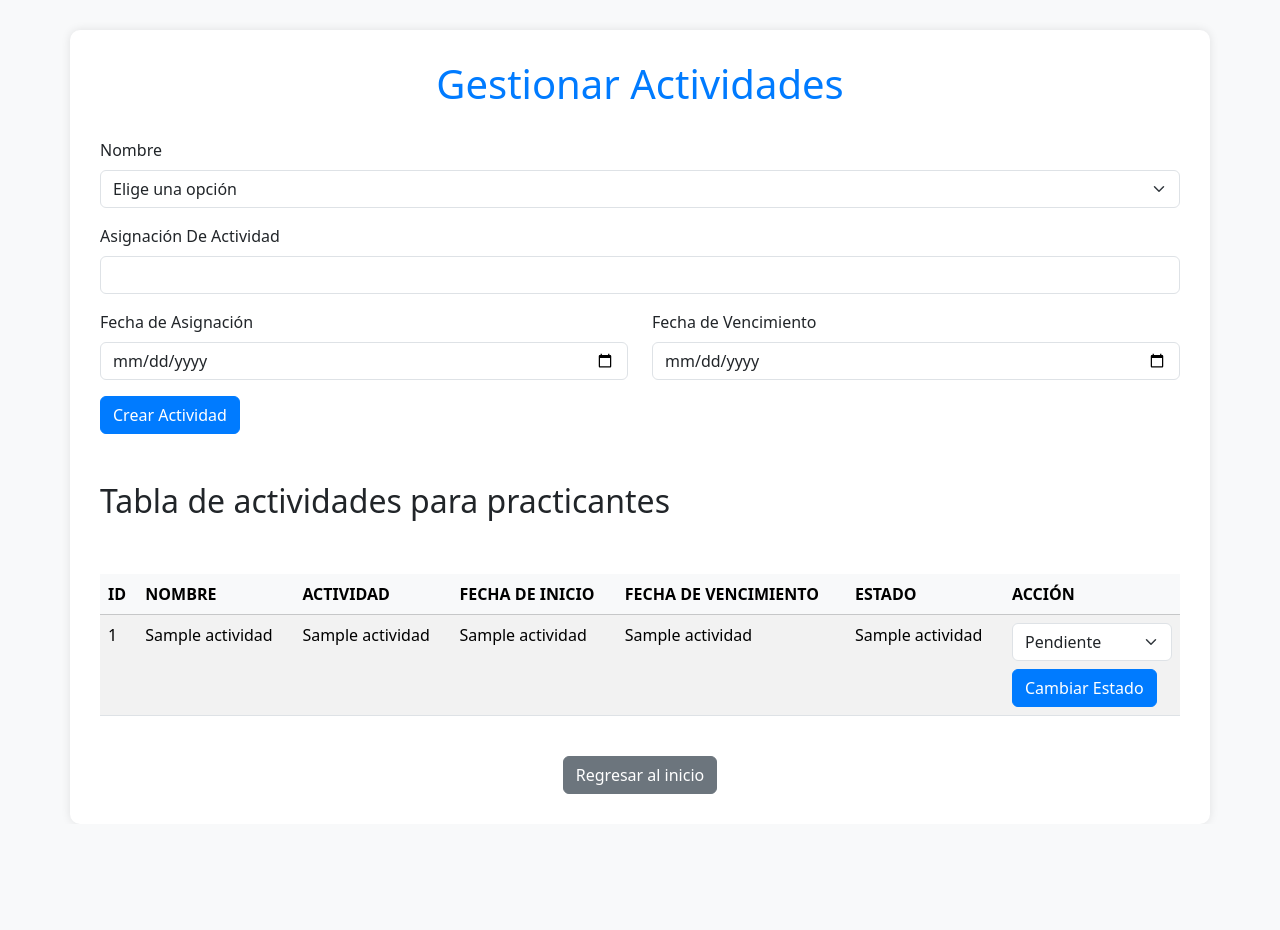
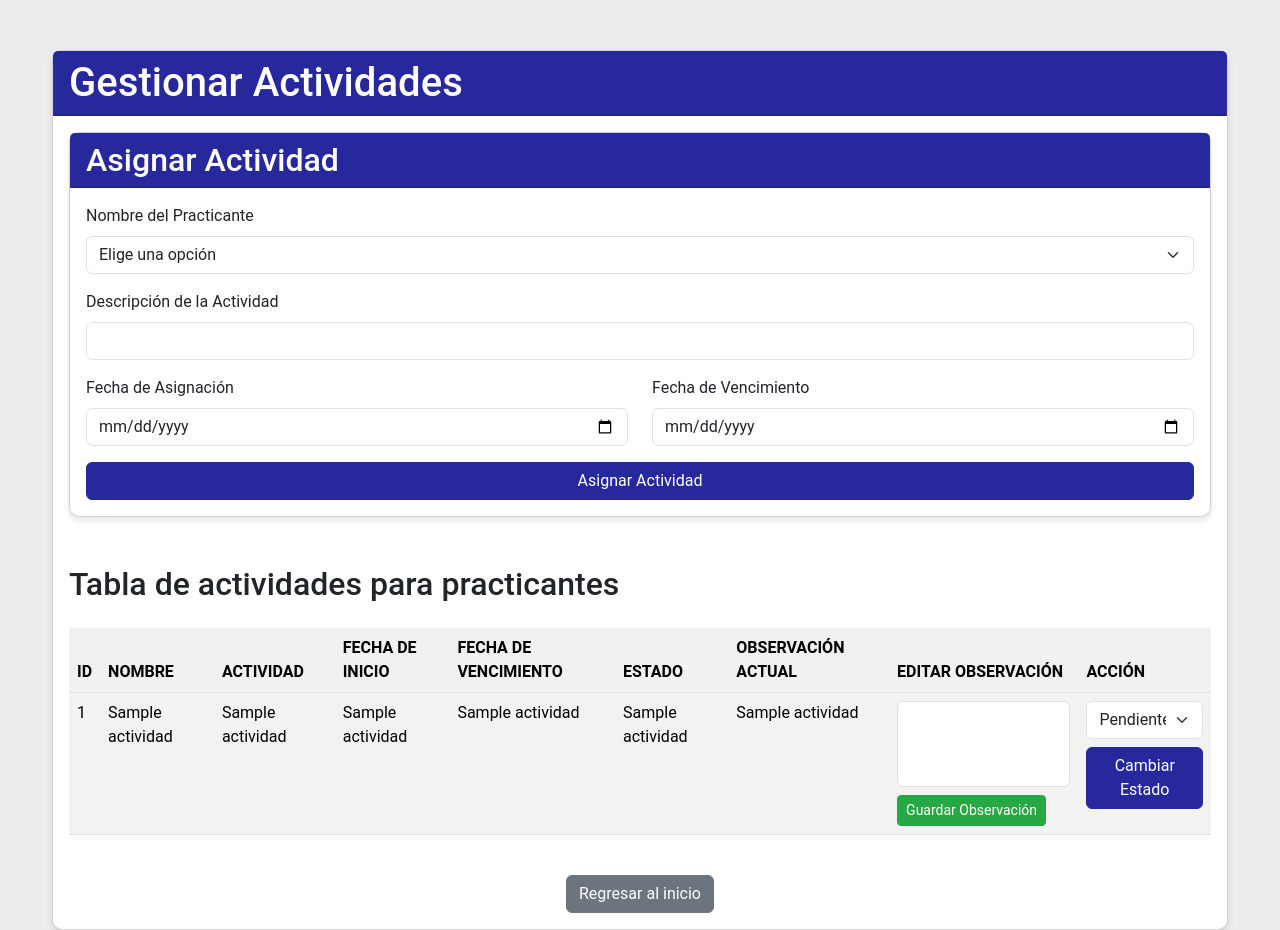
Before and after one commit to juliancastillo21/BACKUP-APP, a Python web app: template templates/gestionar_actividades.html in a window 1280 px wide. Before the commit the page ends 794 px from the top, so only its background shows below. Run offline with Jinja, Linux system fonts and the light colour scheme; the template is opened without the code that fills it: most values are stand-ins (such as "Sample title", 1, 10 or a date in 2020); some libraries are stand-ins or nearby versions.

Commit message:
se modifico el archivo gestion y se modifico la base de datos

```diff
--- /dev/null
+++ b/static/css/gestionar_actividades.css
@@ -0,0 +1,64 @@
+body {
+    font-family: 'Roboto', sans-serif;
+    background-color: #ECECEC;
+}
+
+.container {
+    max-width: 1200px;
+    margin-top: 50px;
+}
+
+.card {
+    border-radius: 10px;
+    box-shadow: 0 4px 6px rgba(0, 0, 0, 0.1);
+}
+
+.card-header {
+    background-color: #28289D;
+    color: #fff;
+    font-weight: bold;
+    border-top-left-radius: 10px;
+    border-top-right-radius: 10px;
+}
+
+.table thead th {
+    background-color: #f1f1f1;
+}
+
+.table-striped tbody tr:nth-of-type(odd) {
+    background-color: #ECECEC;
+}
+
+.observaciones textarea {
+    resize: none;
+}
+
+.btn-primary {
+    background-color: #28289D;
+    border-color: #28289D;
+}
+
+.btn-primary:hover {
+    background-color: #3D3DF6;
+    border-color: #3D3DF6;
+}
+
+.btn-success {
+    background-color: #28a745;
+    border-color: #28a745;
+}
+
+.btn-success:hover {
+    background-color: #218838;
+    border-color: #218838;
+}
+
+.btn-secondary {
+    background-color: #6c757d;
+    border-color: #6c757d;
+}
+
+.btn-secondary:hover {
+    background-color: #5a6268;
+    border-color: #5a6268;
+}
--- a/templates/gestionar_actividades.html
+++ b/templates/gestionar_actividades.html
@@ -1,46 +1,30 @@
 <!DOCTYPE html>
 <html lang="en">
+
 <head>
-    <meta charset="utf-8" />
-    <meta name="viewport" content="width=device-width, initial-scale=1">
+    <meta charset="UTF-8">
+    <meta name="viewport" content="width=device-width, initial-scale=1.0">
     <title>Gestionar Actividades</title>
     <link href="https://cdn.jsdelivr.net/npm/bootstrap@5.3.3/dist/css/bootstrap.min.css" rel="stylesheet">
-    <script src="https://cdn.jsdelivr.net/npm/bootstrap@5.3.3/dist/js/bootstrap.bundle.min.js"></script>
-    <style>
-        body {
-            background-color: #f8f9fa;
-        }
-        .container {
-            background-color: white;
-            border-radius: 10px;
-            box-shadow: 0 0 10px rgba(0,0,0,0.1);
-            padding: 30px;
-            margin-top: 30px;
-        }
-        h1 {
-            color: #007bff;
-            margin-bottom: 30px;
-        }
-        .table {
-            margin-top: 30px;
-        }
-        .btn-primary {
-            background-color: #007bff;
-            border-color: #007bff;
-        }
-        .btn-primary:hover {
-            background-color: #0056b3;
-            border-color: #0056b3;
-        }
-    </style>
+    <link rel="stylesheet" href="../static/css/gestionar_actividades.css">
 </head>
+
 <body>
     <div class="container">
-        <h1 class="text-center">Gestionar Actividades</h1>
-
+        <div class="card">
+            <div class="card-header">
+                <h1 class="mb-0">Gestionar Actividades</h1>
+            </div>
+            <div class="card-body">
+                <!-- Formulario para asignar la actividad -->
                 <form action="{{ url_for('gestionar_actividades') }}" method="post" class="mb-5">
+                    <div class="card">
+                        <div class="card-header">
+                            <h2 class="mb-0">Asignar Actividad</h2>
+                        </div>
+                        <div class="card-body">
                             <div class="mb-3">
-                <label for="nombre" class="form-label">Nombre</label>
+                                <label for="nombre" class="form-label">Nombre del Practicante</label>
                                 <select class="form-select" name="nombre" id="nombre">
                                     <option selected>Elige una opción</option>
                                     <option value="YARLIN">YARLIN ADRIANA ACEVEDO JORDAN</option>
@@ -49,7 +33,7 @@
                                 </select>
                             </div>
                             <div class="mb-3">
-                <label for="descripcion" class="form-label">Asignación De Actividad</label>
+                                <label for="descripcion" class="form-label">Descripción de la Actividad</label>
                                 <input type="text" class="form-control" id="descripcion" name="descripcion">
                             </div>
                             <div class="row">
@@ -62,13 +46,18 @@
                                     <input type="date" class="form-control" id="fecha_vencimiento" name="fecha_vencimiento">
                                 </div>
                             </div>
-            <button type="submit" class="btn btn-primary">Crear Actividad</button>
+                            <div class="d-grid gap-2">
+                                <button type="submit" class="btn btn-primary">Asignar Actividad</button>
+                            </div>
+                        </div>
+                    </div>
                 </form>
 
+                <!-- Tabla de actividades -->
                 <h2 class="mt-5 mb-4">Tabla de actividades para practicantes</h2>
                 <div class="table-responsive">
                     <table class="table table-striped table-hover">
-                <thead class="table-light">
+                        <thead>
                             <tr>
                                 <th>ID</th>
                                 <th>NOMBRE</th>
@@ -76,6 +65,8 @@
                                 <th>FECHA DE INICIO</th>
                                 <th>FECHA DE VENCIMIENTO</th>
                                 <th>ESTADO</th>
+                                <th>OBSERVACIÓN ACTUAL</th>
+                                <th>EDITAR OBSERVACIÓN</th>
                                 <th>ACCIÓN</th>
                             </tr>
                         </thead>
@@ -88,6 +79,16 @@
                                 <td>{{ actividad[3] }}</td>
                                 <td>{{ actividad[4] }}</td>
                                 <td>{{ actividad[5] }}</td>
+                                <td>{{ actividad[6] }}</td>
+                                <td class="observaciones">
+                                    <!-- Formulario para editar la observación -->
+                                    <form action="{{ url_for('agregar_observacion', actividad_id=actividad[0]) }}" method="post" class="d-inline">
+                                        <textarea name="observacion" class="form-control observacion-input" rows="3">{{ actividad[6] or '' }}</textarea>
+                                        <div class="d-flex justify-content-between align-items-center mt-2">
+                                            <button type="submit" class="btn btn-success btn-sm">Guardar Observación</button>
+                                        </div>
+                                    </form>
+                                </td>
                                 <td>
                                     <form action="{{ url_for('cambiar_estado', actividad_id=actividad[0]) }}" method="post" class="d-inline">
                                         <select name="estado" class="form-select">
@@ -102,6 +103,7 @@
                             {% endfor %}
                         </tbody>
                     </table>
+                </div>
 
                 <!-- Modal -->
                 <div class="modal fade" id="modalAlerta" tabindex="-1" aria-labelledby="modalAlertaLabel" aria-hidden="true">
@@ -120,17 +122,24 @@
                         </div>
                     </div>
                 </div>
-        </div>
 
-        <!-- Activar el modal si hay un mensaje modal -->
-        {% if modal %}
-        <script>
-            var myModal = new bootstrap.Modal(document.getElementById('modalAlerta'));
-            myModal.show();
-        </script>
-        {% endif %}
                 <div class="text-center mt-4">
                     <a href="/admin" class="btn btn-secondary">Regresar al inicio</a>
                 </div>
+            </div>
+        </div>
+    </div>
+
+    {% if modal %}
+    <script>
+        window.onload = function() {
+            var myModal = new bootstrap.Modal(document.getElementById('modalAlerta'));
+            myModal.show();
+        }
+    </script>
+    {% endif %}
+
+    <script src="https://cdn.jsdelivr.net/npm/bootstrap@5.3.3/dist/js/bootstrap.bundle.min.js"></script>
 </body>
+
 </html>
```
Also changed, not shown: actividades_aprendices.db, 1 other file. Lines whose indentation alone changed are shown as unchanged.
